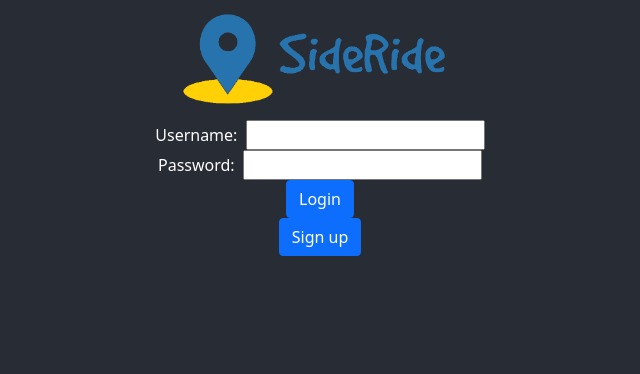
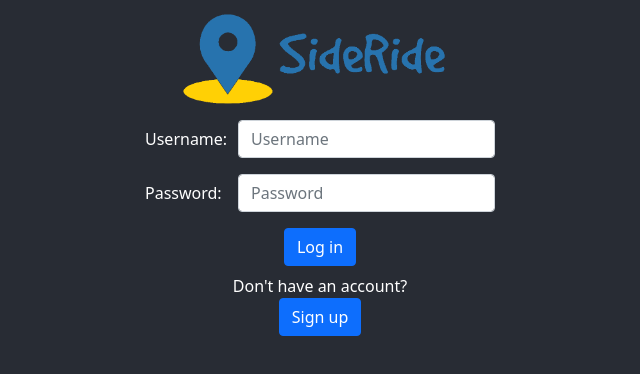
Before and after one commit to huom7473/sideride, a React (Create React App) app in the folder sideride/: page / in a window 1280 px wide. Shown: the top 374 px of the page, without its empty margins (320-960 px from the left). Built offline with nearby package versions, Linux system fonts and the light colour scheme; no server answers; what aws-amplify would draw is missing.

Commit message:
added deps to pipfile and fixed a form or something

```diff
--- a/sideride/amplify/team-provider-info.json
+++ b/sideride/amplify/team-provider-info.json
@@ -15,7 +15,7 @@
       "function": {
         "flaskapi": {
           "deploymentBucketName": "amplify-amplify067eadd867394-staging-224446-deployment",
-          "s3Key": "amplify-builds/flaskapi-59464b52547045646861-build.zip"
+          "s3Key": "amplify-builds/flaskapi-793445574c6e7a36756b-build.zip"
         }
       }
     }
--- a/sideride/src/LoginPage.js
+++ b/sideride/src/LoginPage.js
@@ -3,19 +3,19 @@ import logo from "./logo.svg";
 import { useHistory, Link } from "react-router"
 import { API } from 'aws-amplify'
 import styled from "styled-components";
-import {Button, Container, Form} from "react-bootstrap";
+import {Button, Col, Container, Form, Row} from "react-bootstrap";
 
 export default function LoginPage() {
     let history = useHistory();
     return (
         <div className="App">
             <header className="App-header">
+                <img src={logo} className="App-logo" alt="logo"/>
             </header>
             <Container>
-            <img src={logo} className="App-logo" alt="logo"/>
-            <div>
-                <NameForm history={history}/>
-            </div>
+                <div>
+                    <NameForm history={history}/>
+                </div>
             </Container>
         </div>
     );
@@ -59,26 +59,33 @@ export class NameForm extends React.Component {
 
     render() {
         return (
-            <div>
-                <Form>
-                    <div>
-                        <label>
-                            Username: &nbsp;
-                            <Input name="username" type="text" value={this.state.username} onChange={this._handleUpdate}
-                            />
-                        </label>
-                    </div>
-                    <div>
-                        <label>
-                            Password: &nbsp;
-                            <Input name="password" type="password" value={this.state.password} onChange={this._handleUpdate}
-                            />
-                        </label>
-                    </div>
-                    <Button onClick = {this._handleSubmit}>Login</Button>
-                </Form>
+            <Container>
+                    <Form>
+                        <Form.Group as={Row} className="mb-3 justify-content-center">
+                            <Form.Label column sm="1">Username:</Form.Label>
+                            <Col sm={"auto"}>
+                            <Form.Control name="username"
+                                          type="text"
+                                          value={this.state.username}
+                                          onChange={this._handleUpdate}
+                                          placeholder="Username" />
+                            </Col>
+                        </Form.Group>
+                        <Form.Group as={Row} className="mb-3 justify-content-center">
+                            <Form.Label column sm="1">Password:</Form.Label>
+                            <Col sm={"auto"}>
+                                <Form.Control name="password"
+                                              type="password"
+                                              value={this.state.password}
+                                              onChange={this._handleUpdate}
+                                              placeholder="Password" />
+                            </Col>
+                        </Form.Group>
+                    </Form>
+                <Button onClick = {this._handleCreateAccount} className="mb-2">Log in</Button>
+                <div>Don't have an account?</div>
                 <Button onClick = {this._handleCreateAccount}>Sign up</Button>
-            </div>
+            </Container>
         );
     }
 }
--- a/sideride/src/SearchPage.js
+++ b/sideride/src/SearchPage.js
@@ -10,7 +10,7 @@ export default function SearchPage() {
     return (
         <div className="App">
             <header className="App-header">
-                <img src={logo} className="App-logo" alt="logo" />
+                <img src={logo} className="App-logo" alt="logo"/>
             </header>
             <Container>
                 <div>
```
Also changed, not shown: 2 other files (tests, documents, lock files or other folders).
